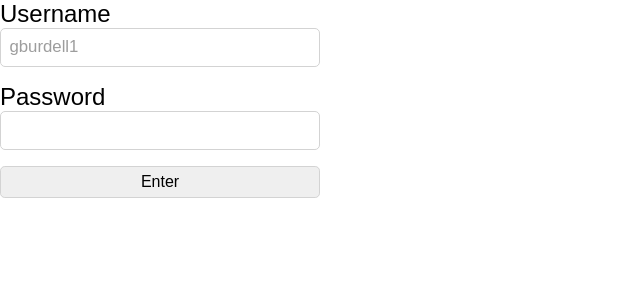
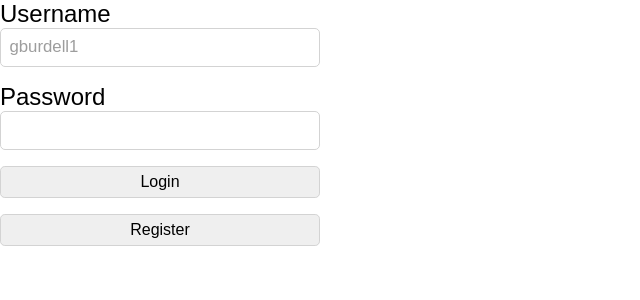
Before and after one commit to joshdabosh/moodjournaling, a React (Create React App) app in the folder frontend/: page / in a window 1280 px wide. Shown: the top 300 px of the page, without its empty margins (0-640 px from the left). Built offline with nearby package versions, Linux system fonts and the light colour scheme; a web font is replaced by a local one.

Commit message:
make login better

```diff
--- a/frontend/src/components/Login/index.js
+++ b/frontend/src/components/Login/index.js
@@ -9,7 +9,20 @@ const Login = () => {
         setFormData({...formData, [e.target.name]: e.target.value})
     }
 
-    const handleSubmit = async (e) => {
+    const handleLogin = async (e) => {
+        e.preventDefault();
+        const resp = await fetch("http://localhost:5000/login", {
+            method: "POST",
+            body: JSON.stringify(formData),
+            headers: {
+                "Content-Type": "application/json"
+            },
+            credentials: "include"
+        })
+
+    }
+
+    const handleRegister = async (e) => {
         e.preventDefault();
         const resp = await fetch("http://localhost:5000/register", {
             method: "POST",
@@ -34,8 +47,11 @@ const Login = () => {
                 <input type="password" name="password" onChange={handleChange}/>
             </div>
 
-            <button onClick={handleSubmit}>
-                Enter
+            <button onClick={handleLogin}>
+                Login
+            </button>
+            <button onClick={handleRegister}>
+                Register
             </button>
         </form>
     )
```
Also changed, not shown: 1 other file (tests, documents, lock files or other folders).
